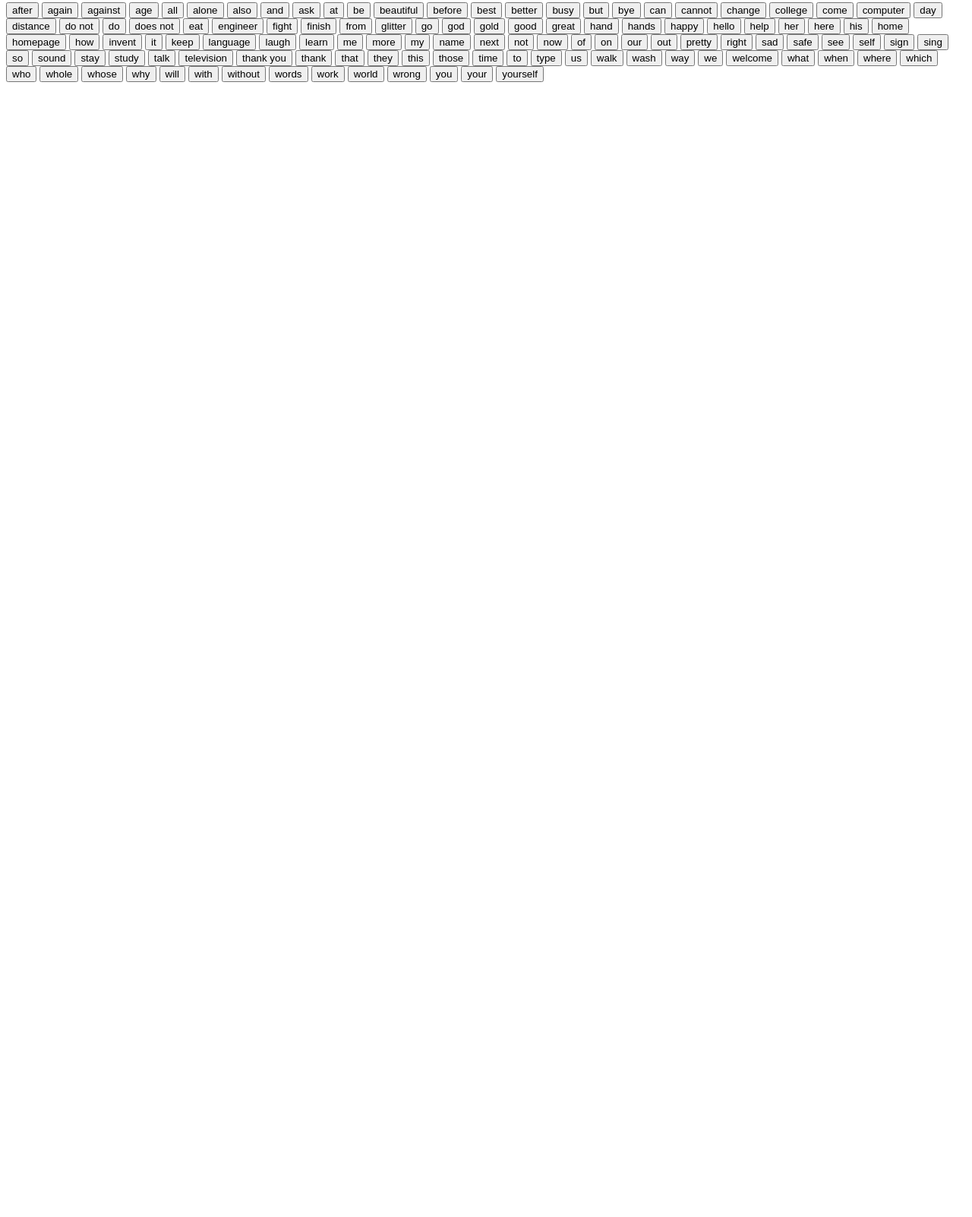
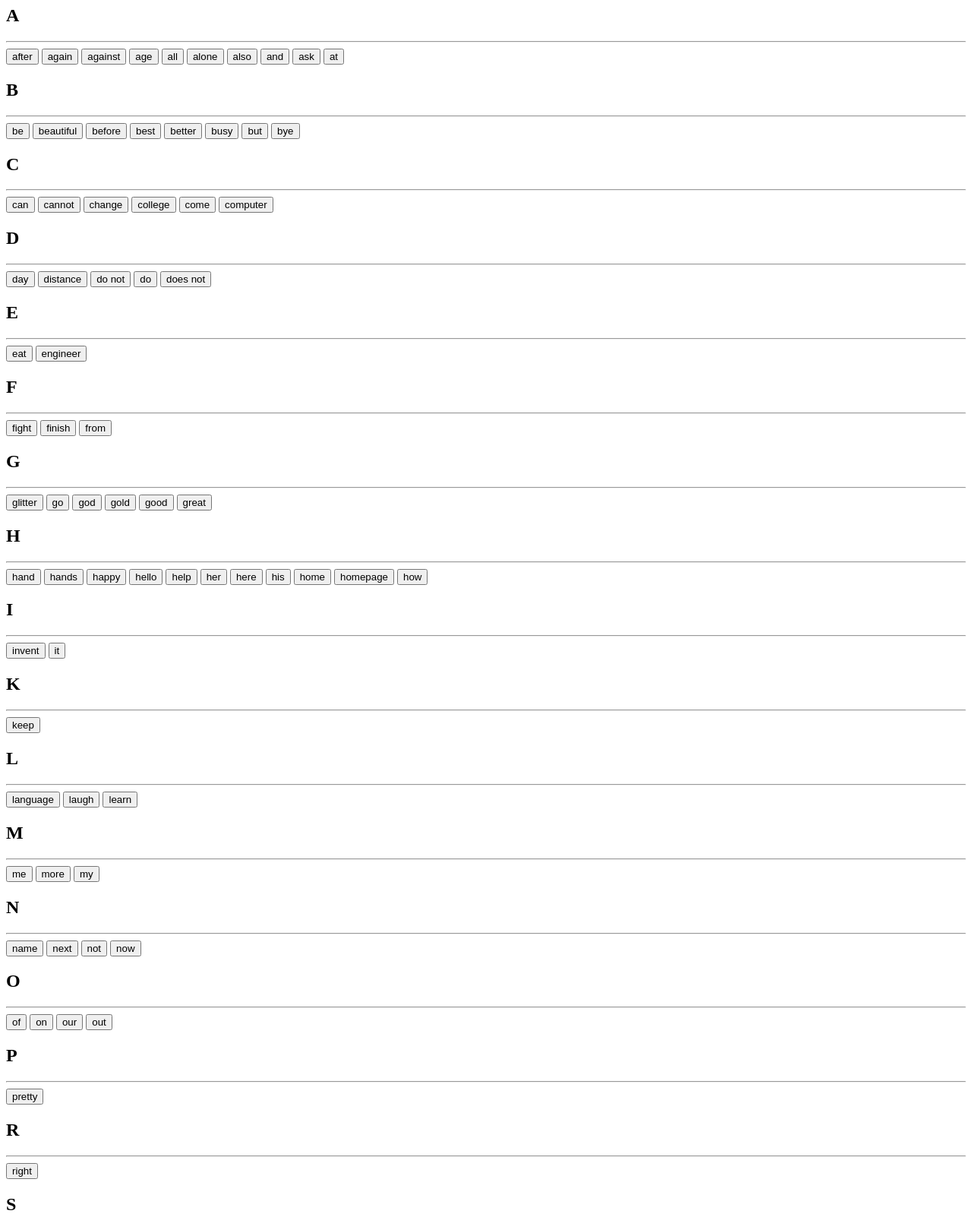
Before and after one commit to Hrishi1084/Audio-To-SignLanguage, a plain HTML site: page allWords.html in a window 1280 px wide. Shown: the part 65-1667 px from the top of the page at 76% size. Before the commit the page ends 800 px from the top, so only its background shows below. Drawn offline with Linux system fonts and the light colour scheme.

Commit message:
Update allWords.html

```diff
--- a/allWords.html
+++ b/allWords.html
@@ -13,6 +13,7 @@
       </ul>
     </div>
     <div class="all_words">
+      <h2>A</h2><hr>
       <button onclick="playSign('after')">after</button>
       <button onclick="playSign('again')">again</button>
       <button onclick="playSign('against')">against</button>
@@ -23,6 +24,7 @@
       <button onclick="playSign('and')">and</button>
       <button onclick="playSign('ask')">ask</button>
       <button onclick="playSign('at')">at</button>
+      <h2>B</h2><hr>
       <button onclick="playSign('be')">be</button>
       <button onclick="playSign('beautiful')">beautiful</button>
       <button onclick="playSign('before')">before</button>
@@ -31,28 +33,34 @@
       <button onclick="playSign('busy')">busy</button>
       <button onclick="playSign('but')">but</button>
       <button onclick="playSign('bye')">bye</button>
+      <h2>C</h2><hr>
       <button onclick="playSign('can')">can</button>
       <button onclick="playSign('cannot')">cannot</button>
       <button onclick="playSign('change')">change</button>
       <button onclick="playSign('college')">college</button>
       <button onclick="playSign('come')">come</button>
       <button onclick="playSign('computer')">computer</button>
+      <h2>D</h2><hr>
       <button onclick="playSign('day')">day</button>
       <button onclick="playSign('distance')">distance</button>
       <button onclick="playSign('donot')">do not</button>
       <button onclick="playSign('do')">do</button>
       <button onclick="playSign('doesnot')">does not</button>
+      <h2>E</h2><hr>
       <button onclick="playSign('eat')">eat</button>
       <button onclick="playSign('engineer')">engineer</button>
+      <h2>F</h2><hr>
       <button onclick="playSign('fight')">fight</button>
       <button onclick="playSign('finish')">finish</button>
       <button onclick="playSign('from')">from</button>
+      <h2>G</h2><hr>
       <button onclick="playSign('glitter')">glitter</button>
       <button onclick="playSign('go')">go</button>
       <button onclick="playSign('god')">god</button>
       <button onclick="playSign('gold')">gold</button>
       <button onclick="playSign('good')">good</button>
       <button onclick="playSign('great')">great</button>
+      <h2>H</h2><hr>
       <button onclick="playSign('hand')">hand</button>
       <button onclick="playSign('hands')">hands</button>
       <button onclick="playSign('happy')">happy</button>
@@ -64,25 +72,34 @@
       <button onclick="playSign('home')">home</button>
       <button onclick="playSign('homepage')">homepage</button>
       <button onclick="playSign('how')">how</button>
+      <h2>I</h2><hr>
       <button onclick="playSign('invent')">invent</button>
       <button onclick="playSign('it')">it</button>
+      <h2>K</h2><hr>
       <button onclick="playSign('keep')">keep</button>
+      <h2>L</h2><hr>
       <button onclick="playSign('language')">language</button>
       <button onclick="playSign('laugh')">laugh</button>
       <button onclick="playSign('learn')">learn</button>
+      <h2>M</h2><hr>
       <button onclick="playSign('me')">me</button>
       <button onclick="playSign('more')">more</button>
       <button onclick="playSign('my')">my</button>
+      <h2>N</h2><hr>
       <button onclick="playSign('name')">name</button>
       <button onclick="playSign('next')">next</button>
       <button onclick="playSign('not')">not</button>
       <button onclick="playSign('now')">now</button>
+      <h2>O</h2><hr>
       <button onclick="playSign('of')">of</button>
       <button onclick="playSign('on')">on</button>
       <button onclick="playSign('our')">our</button>
       <button onclick="playSign('out')">out</button>
+      <h2>P</h2><hr>
       <button onclick="playSign('pretty')">pretty</button>
+      <h2>R</h2><hr>
       <button onclick="playSign('right')">right</button>
+      <h2>S</h2><hr>
       <button onclick="playSign('sad')">sad</button>
       <button onclick="playSign('safe')">safe</button>
       <button onclick="playSign('see')">see</button>
@@ -93,6 +110,7 @@
       <button onclick="playSign('sound')">sound</button>
       <button onclick="playSign('stay')">stay</button>
       <button onclick="playSign('study')">study</button>
+      <h2>T</h2><hr>
       <button onclick="playSign('talk')">talk</button>
       <button onclick="playSign('television')">television</button>
       <button onclick="playSign('thankyou')">thank you</button>
@@ -104,7 +122,9 @@
       <button onclick="playSign('time')">time</button>
       <button onclick="playSign('to')">to</button>
       <button onclick="playSign('type')">type</button>
+      <h2>U</h2><hr>
       <button onclick="playSign('us')">us</button>
+      <h2>W</h2><hr>
       <button onclick="playSign('walk')">walk</button>
       <button onclick="playSign('wash')">wash</button>
       <button onclick="playSign('way')">way</button>
@@ -125,6 +145,7 @@
       <button onclick="playSign('work')">work</button>
       <button onclick="playSign('world')">world</button>
       <button onclick="playSign('wrong')">wrong</button>
+      <h2>Y</h2><hr>
       <button onclick="playSign('you')">you</button>
       <button onclick="playSign('your')">your</button>
       <button onclick="playSign('yourself')">yourself</button>
```
